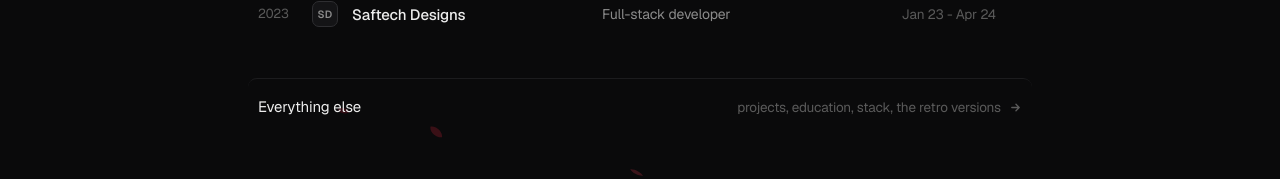
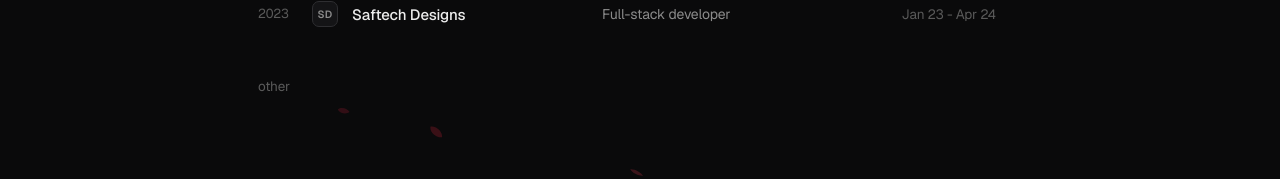
Before and after one commit to shariqsk/shariq-website, a Next.js app in the folder shariq-portfolio/: page / in a window 1280 px wide. Shown: the part 371-550 px from the top of the page. Built offline with nearby package versions, Linux system fonts and the light colour scheme; no server answers; what @heroui/system would draw is missing.

Commit message:
style(home): reduce the /other link to plain text
No row, no rule, no description: just a small grey "other" under the
contribution graph, underlined on hover.

```diff
--- a/shariq-portfolio/app/page.tsx
+++ b/shariq-portfolio/app/page.tsx
@@ -48,15 +48,7 @@ export default function Home() {
 
         <Contributions />
 
-        <Link className="home__next" href="/other">
-          <span>Everything else</span>
-          <span className="home__next-hint">
-            projects, education, stack, the retro versions
-            <svg width="13" height="13" viewBox="0 0 14 14" fill="none" aria-hidden>
-              <path d="M3 7h8M7.5 3.5 11 7l-3.5 3.5" stroke="currentColor" strokeWidth="1.4" strokeLinecap="round" strokeLinejoin="round" />
-            </svg>
-          </span>
-        </Link>
+        <Link className="home__next" href="/other">other</Link>
 
       </div>
     </main>
--- a/shariq-portfolio/styles/globals.css
+++ b/shariq-portfolio/styles/globals.css
@@ -1157,30 +1157,18 @@ a.home__row:hover .home__portal-disc { filter: none; opacity: 1; }
 
 /* ── Link to the rest of the site ────────────────────────────────────── */
 .home__next {
-  display: flex; align-items: baseline; justify-content: space-between;
-  gap: 16px; flex-wrap: wrap;
-  width: calc(100% + 20px);
-  margin: 40px -10px 0;
-  padding: 16px 10px;
-  border-top: 1px solid var(--line);
-  border-radius: 9px;
-  font-size: 15px;
-  color: var(--ink);
-  transition: background 0.16s ease;
-}
-
-.home__next:hover { background: rgba(255, 255, 255, 0.035); }
-
-.home__next-hint {
-  display: inline-flex; align-items: center; gap: 8px;
+  display: inline-block;
+  margin-top: 38px;
   font-size: 13.5px;
   color: var(--ink-3);
   transition: color 0.16s ease;
 }
 
-.home__next:hover .home__next-hint { color: var(--ink-2); }
-.home__next-hint svg { transition: transform 0.18s ease; }
-.home__next:hover .home__next-hint svg { transform: translateX(3px); }
+.home__next:hover {
+  color: var(--ink);
+  text-decoration: underline;
+  text-underline-offset: 4px;
+}
 
 /* ── Back link ───────────────────────────────────────────────────────── */
 .home__back {
```
